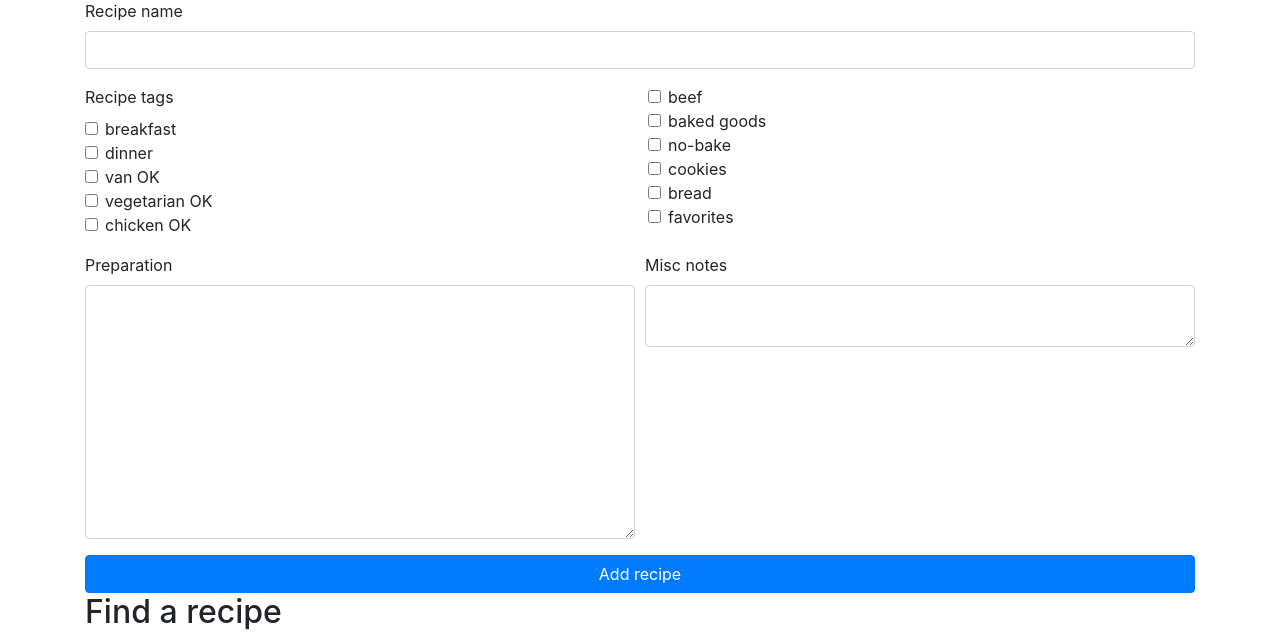
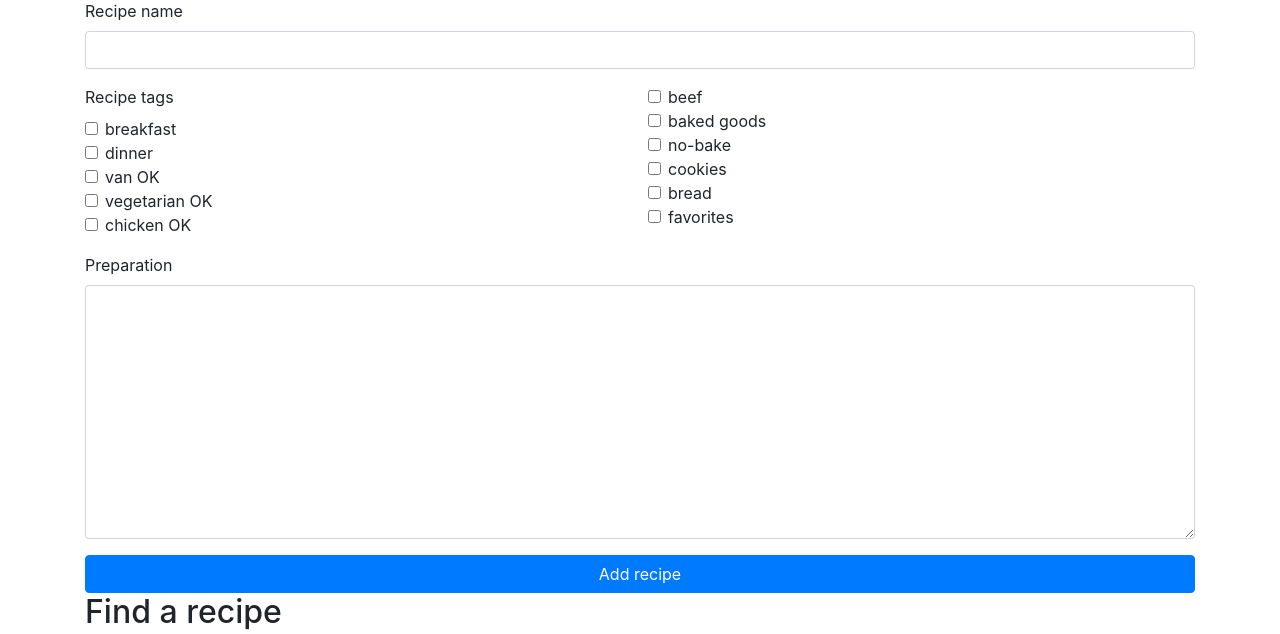
Before and after one commit to rosedoes/recipes, a PHP site: page / in a window 1280 px wide. Shown: the part 47-681 px from the top of the page. Run offline with PHP 8.4, Linux system fonts and the light colour scheme; some libraries are stand-ins or nearby versions.

Commit message:
rm recipe notes; can combine with prep

```diff
--- a/php/lib_add_recipe.php
+++ b/php/lib_add_recipe.php
@@ -13,17 +13,10 @@
 		<?php require 'php/lib_form_tags.php'; ?>
 	</div>
 
-	<div class="form-row">
-		<div class="col-sm">
-			<!-- Solicit recipe preparation -->
-			<label for="recipePrep">Preparation</label>
-			<textarea required class="form-control" rows="10" id="recipePrep" name="recipePrep"></textarea>
-		</div>
-		<div class="col-sm">
-			<!-- Solicit recipe notes -->
-			<label for="recipeNotes">Misc notes</label>
-			<textarea class="form-control" name="recipeNotes"></textarea>
-		</div>
+	<div class="form-group">
+		<!-- Solicit recipe preparation -->
+		<label for="recipePrep">Preparation</label>
+		<textarea required class="form-control" rows="10" id="recipePrep" name="recipePrep"></textarea>
 	</div>
 
 	<!-- Submit form data -->
```
Also changed, not shown: php/add_recipe.php (+5 -6 lines).
